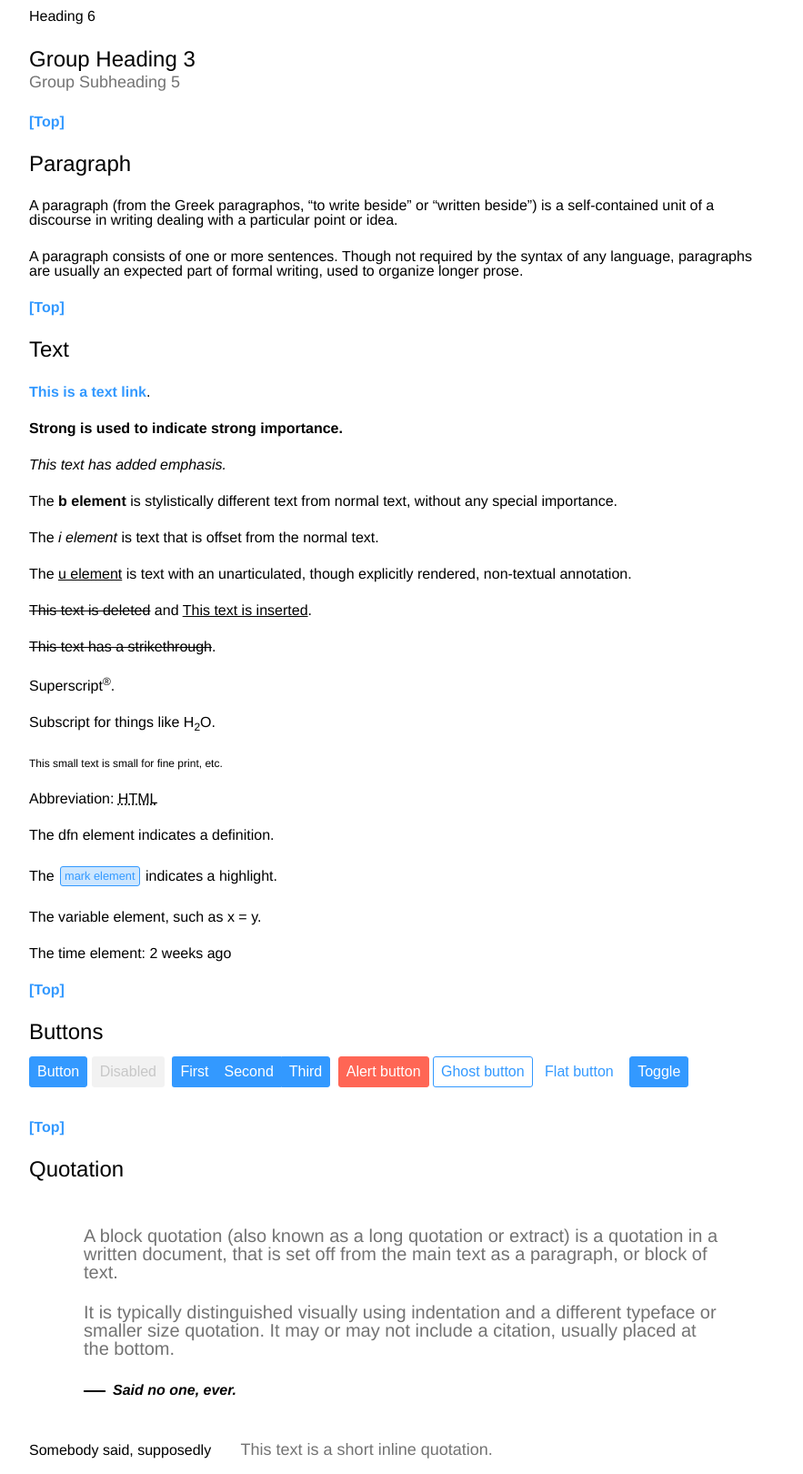
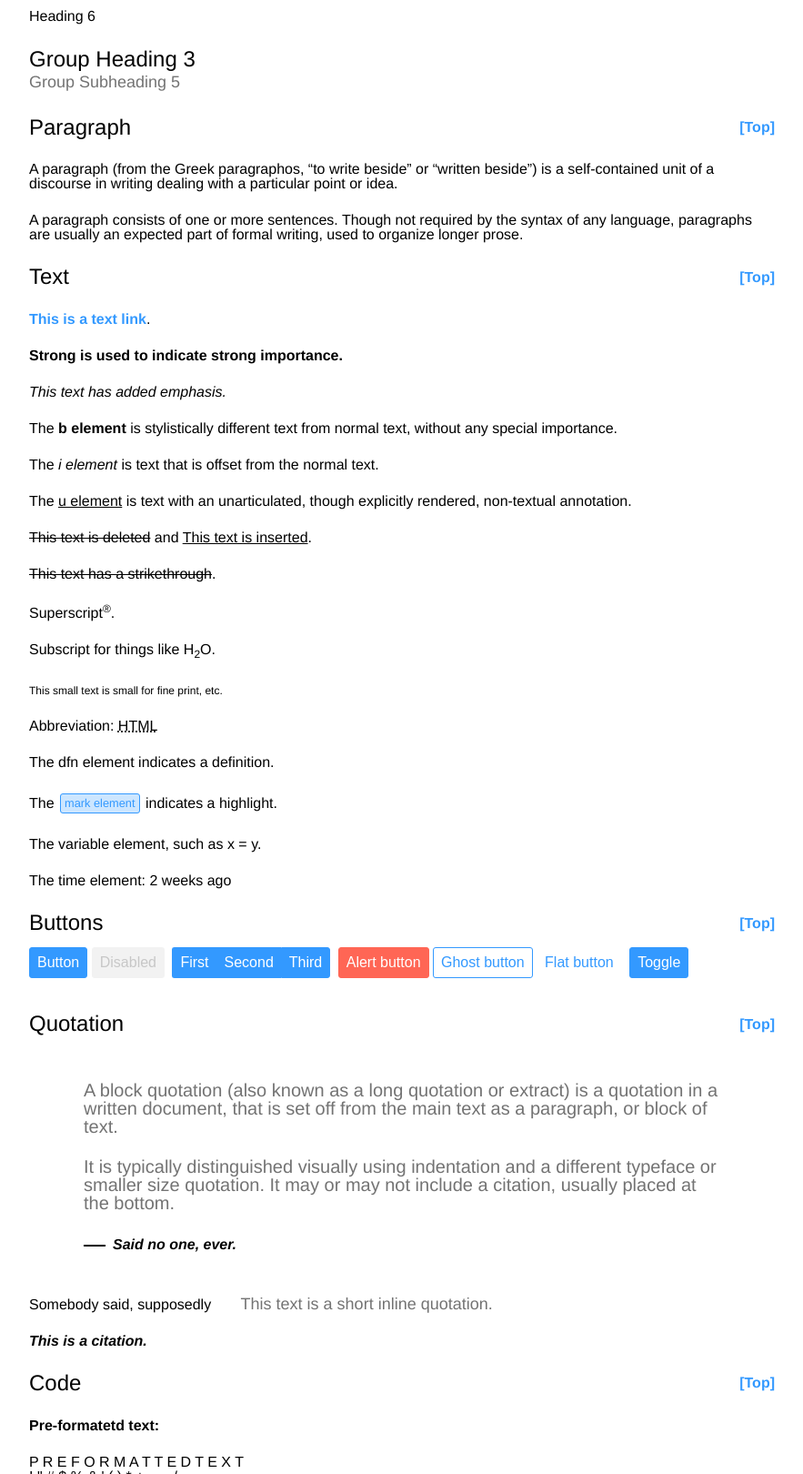
Before and after one commit to markusand/perestroika-css, a website: page index.html in a window 1280 px wide. Shown: the part 1180-2800 px from the top of the page at 91% size, without its empty margins (198-1081 px from the left). Drawn offline with Linux system fonts and the light colour scheme.

Commit message:
Align header aside to right
Aside element inside header tags is aligned to right to create a sided content

```diff
--- a/index.html
+++ b/index.html
@@ -67,10 +67,12 @@
 		<section id="typography">
 			<header>
 				<h2>Typography</h2>
+				<aside><a href="#top">[Top]</a></aside>
 			</header>
 			<article id="typography__headings">
 				<header>
 					<h3>Headings</h3>
+					<aside><a href="#top">[Top]</a></aside>
 				</header>
 				<div>
 					<h1>Heading 1</h1>
@@ -84,25 +86,21 @@
 						<h5>Group Subheading 5</h5>
 					</hgroup>
 				</div>
-				<footer>
-					<p><a href="#top">[Top]</a></p>
-				</footer>
 			</article>
 			<article id="typography__paragraph">
 				<header>
 					<h3>Paragraph</h3>
+					<aside><a href="#top">[Top]</a></aside>
 				</header>
 				<div>
 					<p>A paragraph (from the Greek paragraphos, “to write beside” or “written beside”) is a self-contained unit of a discourse in writing dealing with a particular point or idea.</p>
 					<p>A paragraph consists of one or more sentences. Though not required by the syntax of any language, paragraphs are usually an expected part of formal writing, used to organize longer prose.</p>
 				</div>
-				<footer>
-					<p><a href="#top">[Top]</a></p>
-				</footer>
 			</article>
 			<article id="typography__text">
 				<header>
 					<h3>Text</h3>
+					<aside><a href="#top">[Top]</a></aside>
 				</header>
 				<div>
 					<p><a href="#!">This is a text link</a>.</p>
@@ -122,13 +120,11 @@
 					<p>The <var>variable element</var>, such as <var>x</var> = <var>y</var>.</p>
 					<p>The time element: <time datetime="2013-04-06T12:32+00:00">2 weeks ago</time></p>
 				</div>
-				<footer>
-					<p><a href="#top">[Top]</a></p>
-				</footer>
 			</article>
 			<article id="typography__buttons">
 				<header>
 					<h3>Buttons</h3>
+					<aside><a href="#top">[Top]</a></aside>
 				</header>
 				<button>Button</button>
 				<button disabled>Disabled</button>
@@ -144,13 +140,11 @@
 					<input type="checkbox" name="toggler" />
 					<button>Toggle</button>
 				</label>
-				<footer>
-					<p><a href="#top">[Top]</a></p>
-				</footer>
 			</article>
 			<article id="typography__quotation">
 				<header>
 					<h3>Quotation</h3>
+					<aside><a href="#top">[Top]</a></aside>
 				</header>
 				<div>
 					<blockquote cite="">
@@ -161,13 +155,11 @@
 					<p>Somebody said, supposedly <q cite="https://developer.mozilla.org/en-US/docs/HTML/Element/q">This text is a short inline quotation.</q></p>
 					<p><cite>This is a citation.</cite></p>
 				</div>
-				<footer>
-					<p><a href="#top">[Top]</a></p>
-				</footer>
 			</article>
 			<article id="typography__code">
 				<header>
 					<h3>Code</h3>
+					<aside><a href="#top">[Top]</a></aside>
 				</header>
 				<div>
 					<p><strong>Pre-formatetd text:</strong></p>
@@ -193,14 +185,12 @@ const stats = countries.map((country) => {
 });</pre></code>
 					<p><strong>Sample output:</strong> <samp>This is sample output from a computer program.</samp></p>
 				</div>
-				<footer>
-					<p><a href="#top">[Top]</a></p>
-				</footer>
 			</article>
 		</section>
 		<section id="lists">
 			<header>
 				<h2>Lists</h2>
+				<aside><a href="#top">[Top]</a></aside>
 			</header>
 			<article>
 				<h3>Definition lists</h3>
@@ -239,14 +229,12 @@ const stats = countries.map((country) => {
 					<summary>Disclosure summary</summary>
 					<div>The Disclosure Summary element specifies a summary, caption, or legend for a details element's disclosure box. Clicking the summary element toggles the state of the parent details element open and closed.</div>
 				</details>
-				<footer>
-					<p><a href="#top">[Top]</a></p>
-				</footer>
 			</article>
 		</section>
 		<section id="typography__tables">
 			<header>
 				<h2>Tables</h2>
+				<aside><a href="#top">[Top]</a></aside>
 			</header>
 			<article>
 				<table>
@@ -300,18 +288,17 @@ const stats = countries.map((country) => {
 						</tr>
 					</tfoot>
 				</table>
-				<footer>
-					<p><a href="#top">[Top]</a></p>
-				</footer>
 			</article>
 		</section>
 		<section id="media">
 			<header>
 				<h2>Media</h2>
+				<aside><a href="#top">[Top]</a></aside>
 			</header>
 			<article id="media__images">
 				<header>
 					<h3>Images</h3>
+					<aside><a href="#top">[Top]</a></aside>
 				</header>
 				<div>
 					<p><img src="https://via.placeholder.com/1024" alt="Image alt text" /></p>
@@ -320,13 +307,11 @@ const stats = countries.map((country) => {
 						<figcaption>Here is a caption for this image.</figcaption>
 					</figure>
 				</div>
-				<footer>
-					<p><a href="#top">[Top]</a></p>
-				</footer>
 			</article>
 			<article id="media__audio">
 				<header>
 					<h3>Audio</h3>
+					<aside><a href="#top">[Top]</a></aside>
 				</header>
 				<div>
 					<audio controls>
@@ -335,13 +320,11 @@ const stats = countries.map((country) => {
 						Your browser does not support the audio element.
 					</audio>
 				</div>
-				<footer>
-					<p><a href="#top">[Top]</a></p>
-				</footer>
 			</article>
 			<article id="media__video">
 				<header>
 					<h3>Video</h3>
+					<aside><a href="#top">[Top]</a></aside>
 				</header>
 				<div>
 					<video controls>
@@ -350,13 +333,11 @@ const stats = countries.map((country) => {
 						Your browser does not support the video tag.
 					</video>
 				</div>
-				<footer>
-					<p><a href="#top">[Top]</a></p>
-				</footer>
 			</article>
 			<article id="media__meter">
 				<header>
 					<h3>Meter</h3>
+					<aside><a href="#top">[Top]</a></aside>
 				</header>
 				<div>
 					<meter min="0" max="10" low="3" high="7" optimum="6" value="6" data-title="Meter title" data-value="4TB free out of 10TB"></meter>
@@ -365,25 +346,21 @@ const stats = countries.map((country) => {
 					<meter min="0" max="10" low="3" high="7" optimum="6" value="2" data-title="Meter title" data-value="8TB free out of 10TB"></meter>
 					<meter min="0" max="10" low="3" high="7" optimum="8" value="2" data-title="Meter title" data-value="8TB free out of 10TB"></meter>
 				</div>
-				<footer>
-					<p><a href="#top">[Top]</a></p>
-				</footer>
 			</article>
 			<article id="media__progress">
 				<header>
 					<h3>Progress</h3>
+					<aside><a href="#top">[Top]</a></aside>
 				</header>
 				<p>
 					<progress max="250" value="100"></progress>
 				</p>
-				<footer>
-					<p><a href="#top">[Top]</a></p>
-				</footer>
 			</article>
 		</section>
 		<section id="forms">
 			<header>
 				<h2>Form elements</h2>
+				<aside><a href="#top">[Top]</a></aside>
 			</header>
 			<form>
 				<article id="forms__input">
@@ -475,7 +452,6 @@ const stats = countries.map((country) => {
 							<span>Choice C</span>
 						</label>
 					</fieldset>
-					<label>
 						<em>Textarea</em>
 						<textarea rows="4" cols="85" placeholder="Enter your message here"></textarea>
 					</label>
@@ -492,7 +468,6 @@ const stats = countries.map((country) => {
 					<input type="reset" value="Reset">
 					<input type="submit" value="Submit disabled" disabled>
 				</p>
-				<p><a href="#top">[Top]</a></p>
 			</form>
 		</section>
 	</main>
```
Also changed, not shown: scss/_base.scss (+17 -0 lines).
